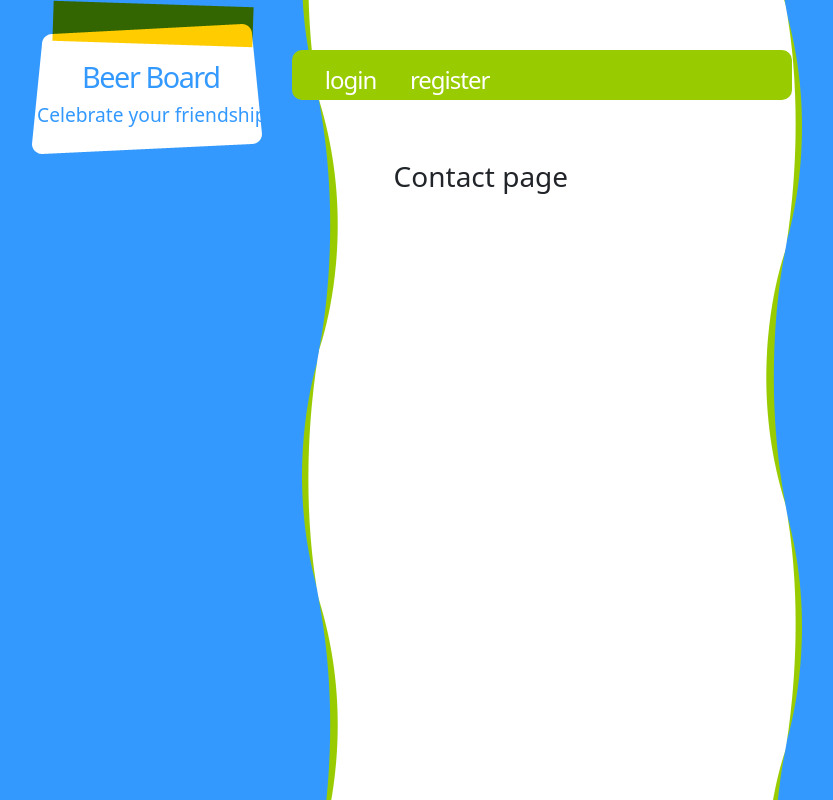
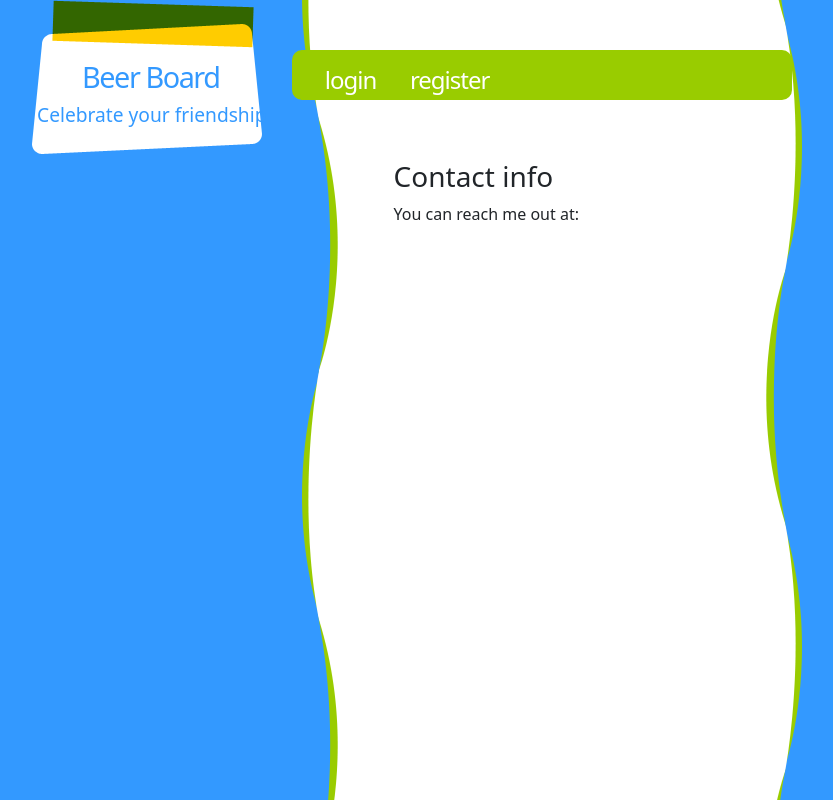
Before and after one commit to angelstoykov/beer-board, a React (Create React App) app in the folder client/: page /contact in a window 1280 px wide. Shown: the whole page, without its empty margins (208-1041 px from the left). Built offline with nearby package versions, Linux system fonts and the light colour scheme; no server answers.

Commit message:
added some contact info
Change-Id: I718b477fb5c89e2dc00b95142aca12069bf8a145

```diff
--- a/client/src/components/contact/Contact.js
+++ b/client/src/components/contact/Contact.js
@@ -1,7 +1,14 @@
+import { useContext } from "react";
+
+import { AuthContext } from "../../contexts/AuthContext";
+
 const Contact = () => {
+    const { userEmail } = useContext(AuthContext);
+
     return (
-        <div>
-            <h3 className="centerh3">Contact page</h3>
+        <div className="centerh3">
+            <h3>Contact info</h3>
+            <p>You can reach me out at: {userEmail}</p>
         </div>
     );
 }
```
